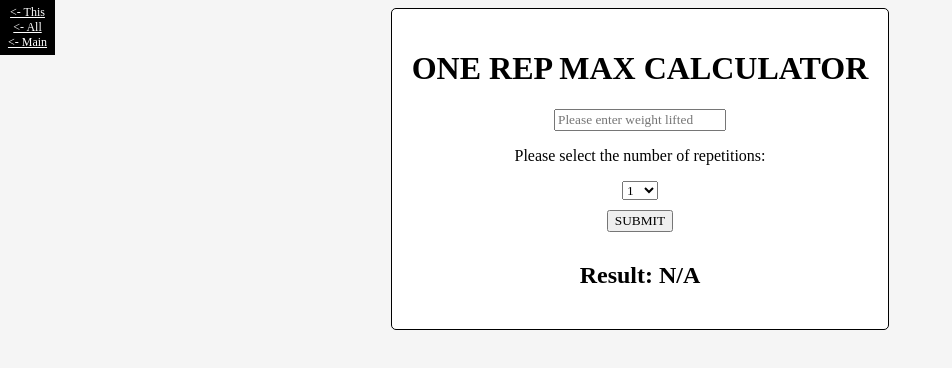
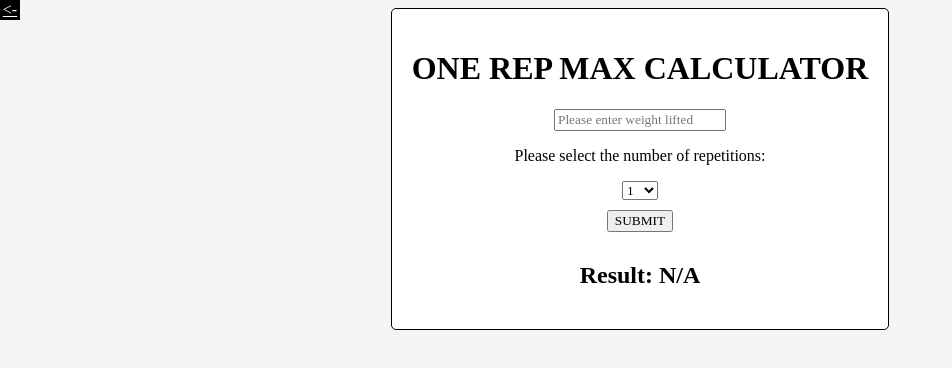
Before and after one commit to ID-Dev-2000/1RM-Calculator, a plain HTML site: page index.html in a window 1280 px wide. Shown: the whole page, without its empty margins (0-952 px from the left). Drawn offline with Linux system fonts and the light colour scheme; a web font is replaced by a local one.

Commit message:
undo link update

```diff
--- a/index.html
+++ b/index.html
@@ -10,11 +10,8 @@
 <body>
 
     <!-- Universal Link to send user back to github repositories -->
-    <div style="position: absolute; font-size: 12px; width: 55px; height: 55px; background-color: black; z-index: 10; top: 0px; left: 0px;">
-    <a href="https://github.com/ID-Dev-2000/1RM-Calculator" style="color: white;"><- This</a> <!-- Specific Link -->
-    <a href="https://github.com/ID-Dev-2000?tab=repositories" style="color: white;"><- All</a>
-    <a href="https://github.com/ID-Dev-2000" style="color: white;"><- Main</a>
-    </div>
+    <div style="position: absolute; width:20px; height: 20px; background-color: black; z-index: 10; top: 0px; left: 0px;">
+    <a href="https://github.com/ID-Dev-2000/1RM-Calculator" style="color: white;"><-</a></div>
 
     <div class="mainContent">
     <h1>ONE REP MAX CALCULATOR</h1>
```
